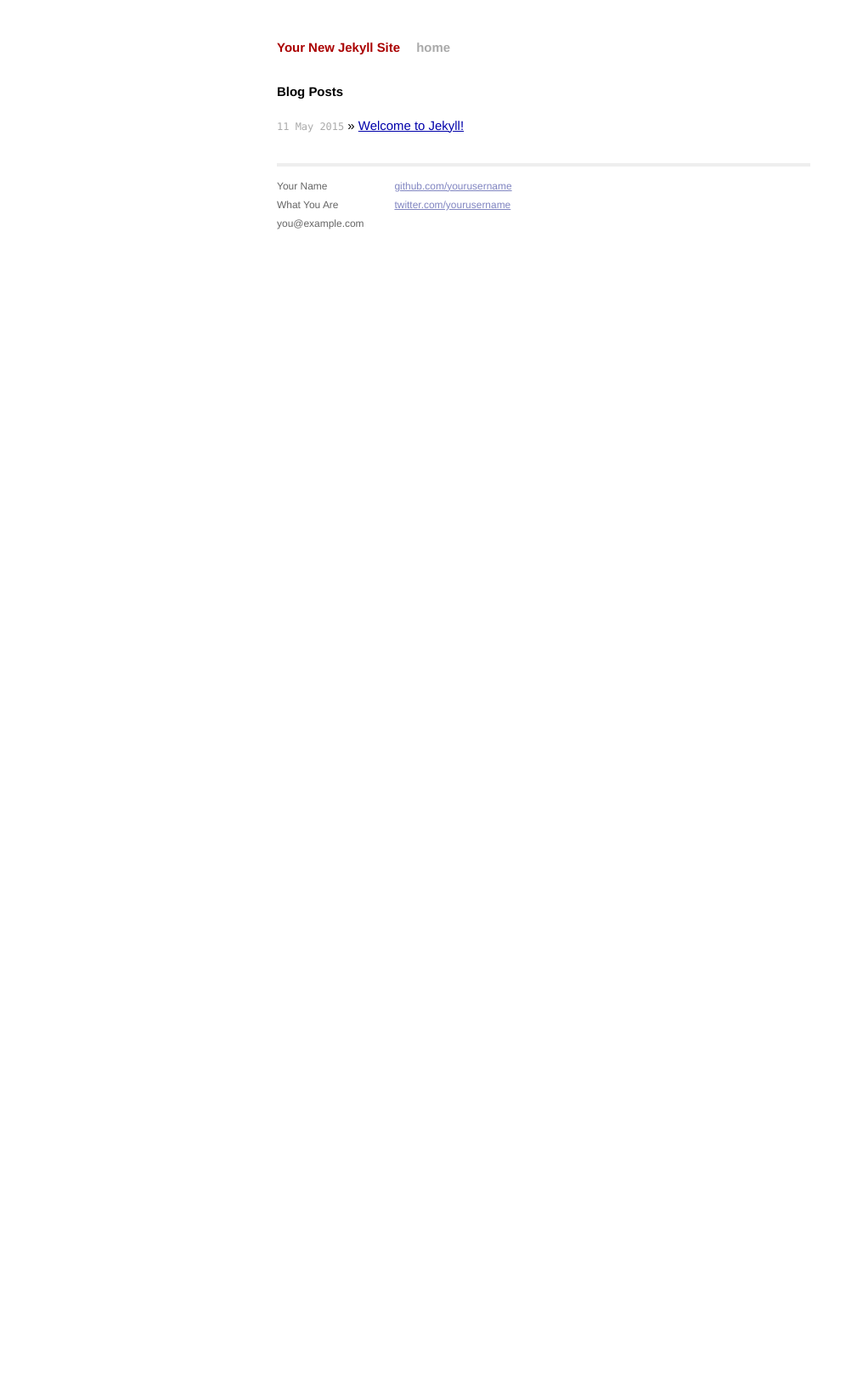
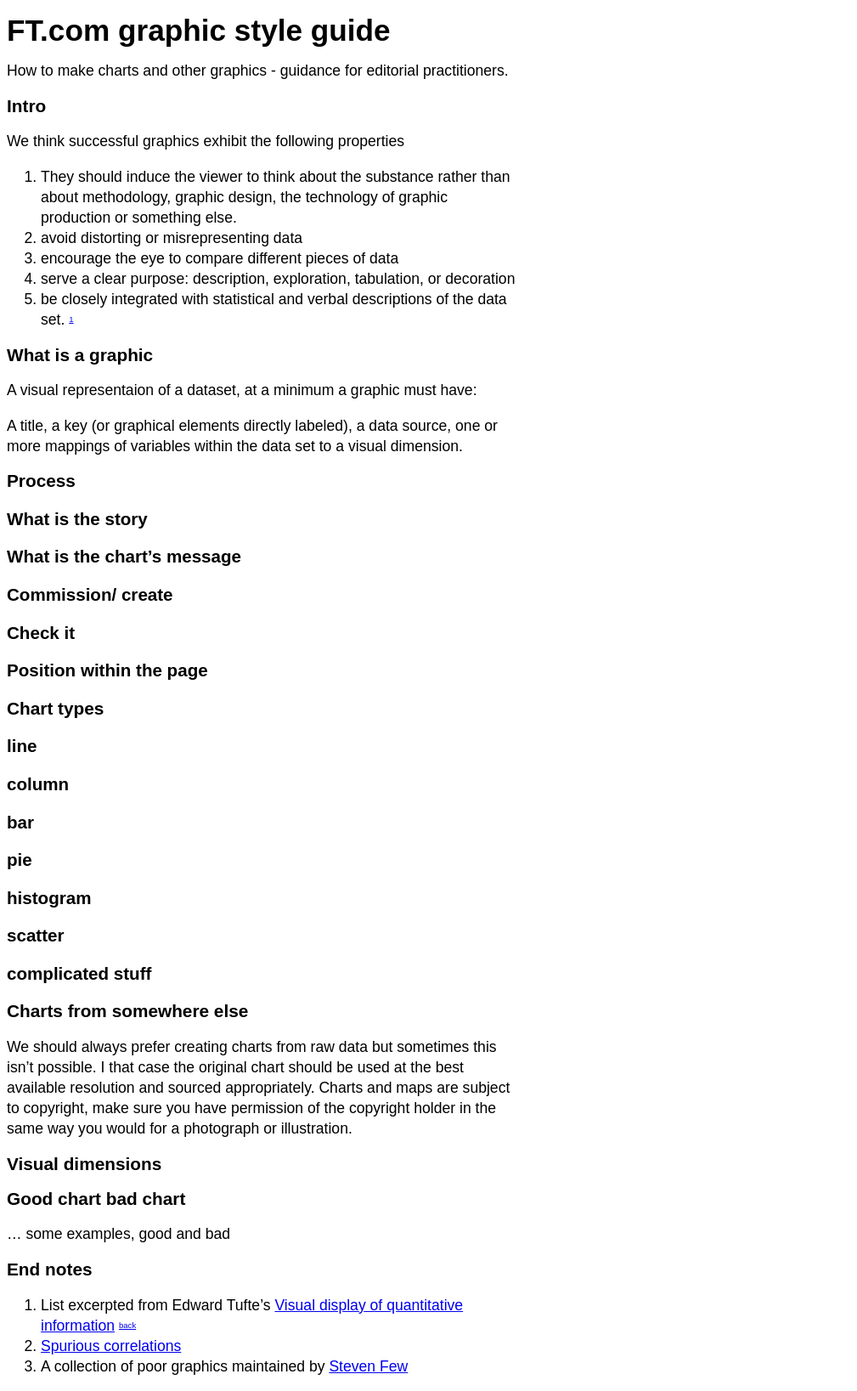
Before and after one commit to Financial-Times/graphics-style-guide, a Jekyll site: the page built from index.md, in a window 1280 px wide. Shown: the whole page at 85% size, without its empty margins (0-1009 px from the left). Built offline with Jekyll 4.4.1, drawn with Linux system fonts in a browser that asks for light colours; Markdown is read by kramdown in place of the engine named in the settings; before the commit the page ends 945 px from its top, so only the background shows below that.

Commit message:
stripping things back

```diff
--- a/_config.yml
+++ b/_config.yml
@@ -1,3 +1,3 @@
-name: Your New Jekyll Site
+name: FT.com graphics style guide
 markdown: redcarpet
 pygments: true
--- a/_layouts/default.html
+++ b/_layouts/default.html
@@ -5,40 +5,12 @@
         <meta http-equiv="X-UA-Compatible" content="IE=edge,chrome=1">
         <title>{{ page.title }}</title>
         <meta name="viewport" content="width=device-width">
-
-        <!-- syntax highlighting CSS -->
-        <link rel="stylesheet" href="/css/syntax.css">
-
-        <!-- Custom CSS -->
         <link rel="stylesheet" href="/css/main.css">
 
     </head>
     <body>
-
-        <div class="site">
-          <div class="header">
-            <h1 class="title"><a href="/">{{ site.name }}</a></h1>
-            <a class="extra" href="/">home</a>
-          </div>
-
-          {{ content }}
-
-          <div class="footer">
-            <div class="contact">
-              <p>
-                Your Name<br />
-                What You Are<br />
-                you@example.com
-              </p>
-            </div>
-            <div class="contact">
-              <p>
-                <a href="https://github.com/yourusername">github.com/yourusername</a><br />
-                <a href="https://twitter.com/yourusername">twitter.com/yourusername</a><br />
-              </p>
-            </div>
-          </div>
-        </div>
+    <div class="content">{{ content }}
+    </div>
 
     </body>
 </html>
--- a/css/main.css
+++ b/css/main.css
@@ -1,160 +1,51 @@
-/*****************************************************************************/
-/*
-/* Common
-/*
-/*****************************************************************************/
+sup{
+        vertical-align: top;
+        font-size: 0.8rem;
+      }
 
-/* Global Reset */
-* {
-  margin: 0;
-  padding: 0;
-}
+      body{
+        font-family:sans-serif;
+      }
+      .column{
+        display: block;
+        margin-left: auto;
+        margin-right: auto;
+        max-width:800px;
+      }
+      img{
+        width:100%;
+        padding-top:1rem;
+        padding-bottom:1rem;
+      }
+      .note img{
+        display:block;
+        width:30%;
+      }
+      h2{
+        font-size:1.3rem;
+      }
 
-html, body { height: 100%; }
+      blockquote{
+        font-family:serif;
+      }
+      .date{
+        border-top:1px solid #999;
+        color:#999;
+        padding-bottom:10px;
+        padding-top:10px;
+      }
 
-body {
-  background-color: #FFF;
-  font: 13.34px Helvetica, Arial, sans-serif;
-  font-size: small;
-  text-align: center;
-}
+      .content{
+        max-width:600px;
+        line-height:1.5rem;
+        font-size:1.1rem;
+      }
 
-h1, h2, h3, h4, h5, h6 {
-  font-size: 100%; }
-
-h1 { margin-bottom: 1em; }
-p { margin: 1em 0; }
-
-a         { color: #00a; }
-a:hover   { color: #000; }
-a:visited { color: #a0a; }
-
-/*****************************************************************************/
-/*
-/* Home
-/*
-/*****************************************************************************/
-.posts {
-  list-style-type: none;
-  margin-bottom: 2em;
-}
-
-.posts li {
-  line-height: 1.75em;
-}
-
-.posts span {
-  color: #aaa;
-  font-family: Monaco, "Courier New", monospace;
-  font-size: 80%;
-}
-
-/*****************************************************************************/
-/*
-/* Site
-/*
-/*****************************************************************************/
-
-.site {
-  font-size: 115%;
-  text-align: justify;
-  width: 42em;
-  margin: 3em auto 2em;
-  line-height: 1.5em;
-}
-
-.header a {
-  font-weight: bold;
-  text-decoration: none;
-}
-
-.title {
-  display: inline-block;
-  margin-bottom: 2em;
-}
-
-.title a {
-  color: #a00;
-}
-
-.title a:hover {
-  color: #000;
-}
-
-.header a.extra {
-  color: #aaa;
-  margin-left: 1em;
-}
-
-.header a.extra:hover {
-  color: #000;
-}
-
-.meta {
-  color: #aaa;
-}
-
-.footer {
-  font-size: 80%;
-  color: #666;
-  border-top: 4px solid #eee;
-  margin-top: 2em;
-  overflow: hidden;
-}
-
-.footer .contact {
-  float: left;
-  margin-right: 3em;
-}
-
-.footer .contact a {
-  color: #8085C1;
-}
-
-.footer .rss {
-  margin-top: 1.1em;
-  margin-right: -.2em;
-  float: right;
-}
-
-.footer .rss img {
-  border: 0;
-}
-
-/*****************************************************************************/
-/*
-/* Posts
-/*
-/*****************************************************************************/
-
-/* standard */
-.post pre {
-  border: 1px solid #ddd;
-  background-color: #eef;
-  padding: 0 .4em;
-}
-
-.post ul, .post ol {
-  margin-left: 1.35em;
-}
-
-.post code {
-  border: 1px solid #ddd;
-  background-color: #eef;
-  padding: 0 .2em;
-}
-
-.post pre code {
-  border: none;
-}
-
-/* terminal */
-.post pre.terminal {
-  border: 1px solid #000;
-  background-color: #333;
-  color: #FFF;
-}
-
-.post pre.terminal code {
-  background-color: #333;
-}
+      .note{
+        max-width:600px;
+        font-size:0.8rem;
+        line-height:1.2rem;
+      }
+      [href^="#"]{
+        vertical-align: top;
+        font-size: 0.6rem;
--- a/css/syntax.css
+++ /dev/null
@@ -1,60 +0,0 @@
-.highlight  { background: #ffffff; }
-.highlight .c { color: #999988; font-style: italic } /* Comment */
-.highlight .err { color: #a61717; background-color: #e3d2d2 } /* Error */
-.highlight .k { font-weight: bold } /* Keyword */
-.highlight .o { font-weight: bold } /* Operator */
-.highlight .cm { color: #999988; font-style: italic } /* Comment.Multiline */
-.highlight .cp { color: #999999; font-weight: bold } /* Comment.Preproc */
-.highlight .c1 { color: #999988; font-style: italic } /* Comment.Single */
-.highlight .cs { color: #999999; font-weight: bold; font-style: italic } /* Comment.Special */
-.highlight .gd { color: #000000; background-color: #ffdddd } /* Generic.Deleted */
-.highlight .gd .x { color: #000000; background-color: #ffaaaa } /* Generic.Deleted.Specific */
-.highlight .ge { font-style: italic } /* Generic.Emph */
-.highlight .gr { color: #aa0000 } /* Generic.Error */
-.highlight .gh { color: #999999 } /* Generic.Heading */
-.highlight .gi { color: #000000; background-color: #ddffdd } /* Generic.Inserted */
-.highlight .gi .x { color: #000000; background-color: #aaffaa } /* Generic.Inserted.Specific */
-.highlight .go { color: #888888 } /* Generic.Output */
-.highlight .gp { color: #555555 } /* Generic.Prompt */
-.highlight .gs { font-weight: bold } /* Generic.Strong */
-.highlight .gu { color: #aaaaaa } /* Generic.Subheading */
-.highlight .gt { color: #aa0000 } /* Generic.Traceback */
-.highlight .kc { font-weight: bold } /* Keyword.Constant */
-.highlight .kd { font-weight: bold } /* Keyword.Declaration */
-.highlight .kp { font-weight: bold } /* Keyword.Pseudo */
-.highlight .kr { font-weight: bold } /* Keyword.Reserved */
-.highlight .kt { color: #445588; font-weight: bold } /* Keyword.Type */
-.highlight .m { color: #009999 } /* Literal.Number */
-.highlight .s { color: #d14 } /* Literal.String */
-.highlight .na { color: #008080 } /* Name.Attribute */
-.highlight .nb { color: #0086B3 } /* Name.Builtin */
-.highlight .nc { color: #445588; font-weight: bold } /* Name.Class */
-.highlight .no { color: #008080 } /* Name.Constant */
-.highlight .ni { color: #800080 } /* Name.Entity */
-.highlight .ne { color: #990000; font-weight: bold } /* Name.Exception */
-.highlight .nf { color: #990000; font-weight: bold } /* Name.Function */
-.highlight .nn { color: #555555 } /* Name.Namespace */
-.highlight .nt { color: #000080 } /* Name.Tag */
-.highlight .nv { color: #008080 } /* Name.Variable */
-.highlight .ow { font-weight: bold } /* Operator.Word */
-.highlight .w { color: #bbbbbb } /* Text.Whitespace */
-.highlight .mf { color: #009999 } /* Literal.Number.Float */
-.highlight .mh { color: #009999 } /* Literal.Number.Hex */
-.highlight .mi { color: #009999 } /* Literal.Number.Integer */
-.highlight .mo { color: #009999 } /* Literal.Number.Oct */
-.highlight .sb { color: #d14 } /* Literal.String.Backtick */
-.highlight .sc { color: #d14 } /* Literal.String.Char */
-.highlight .sd { color: #d14 } /* Literal.String.Doc */
-.highlight .s2 { color: #d14 } /* Literal.String.Double */
-.highlight .se { color: #d14 } /* Literal.String.Escape */
-.highlight .sh { color: #d14 } /* Literal.String.Heredoc */
-.highlight .si { color: #d14 } /* Literal.String.Interpol */
-.highlight .sx { color: #d14 } /* Literal.String.Other */
-.highlight .sr { color: #009926 } /* Literal.String.Regex */
-.highlight .s1 { color: #d14 } /* Literal.String.Single */
-.highlight .ss { color: #990073 } /* Literal.String.Symbol */
-.highlight .bp { color: #999999 } /* Name.Builtin.Pseudo */
-.highlight .vc { color: #008080 } /* Name.Variable.Class */
-.highlight .vg { color: #008080 } /* Name.Variable.Global */
-.highlight .vi { color: #008080 } /* Name.Variable.Instance */
-.highlight .il { color: #009999 } /* Literal.Number.Integer.Long */
--- a/index.html
+++ /dev/null
@@ -1,13 +0,0 @@
----
-layout: default
-title: Your New Jekyll Site
----
-
-<div id="home">
-  <h1>Blog Posts</h1>
-  <ul class="posts">
-    {% for post in site.posts %}
-      <li><span>{{ post.date | date_to_string }}</span> &raquo; <a href="{{ post.url }}">{{ post.title }}</a></li>
-    {% endfor %}
-  </ul>
-</div>
--- /dev/null
+++ b/index.md
@@ -0,0 +1,53 @@
+---
+layout: default
+---
+#FT.com graphic style guide
+
+How to make charts and other graphics - guidance for editorial practitioners.
+
+##Intro
+
+We think successful graphics exhibit the following properties
+
+1. They should induce the viewer to think about the substance rather than about methodology, graphic design, the technology of graphic production or something else.
+2. avoid distorting or misrepresenting data
+3. encourage the eye to compare different pieces of data
+4. serve a clear purpose: description, exploration, tabulation, or decoration
+5. be closely integrated with statistical and verbal descriptions of the data set. [1](#end-notes)
+
+##What is a graphic
+
+A visual representaion of a dataset, at a minimum a graphic must have:
+
+A title, a key (or graphical elements directly labeled), a data source, one or more mappings of variables within the data set to a visual dimension.
+
+##Process
+
+###What is the story
+###What is the chart's message
+###Commission/ create
+###Check it
+###Position within the page
+
+##Chart types
+### line
+### column
+### bar
+### pie
+### histogram
+### scatter
+### complicated stuff
+
+## Charts from somewhere else
+We should always prefer creating charts from raw data but sometimes this isn't possible. I that case the original chart should be used at the best available resolution and sourced appropriately. Charts and maps are subject to copyright, make sure you have permission of the copyright holder in the same way you would for a photograph or illustration.
+
+## Visual dimensions
+
+##Good chart bad chart
+
+... some examples, good and bad
+
+##End notes
+1. List excerpted from Edward Tufte's [Visual display of quantitative information](http://www.edwardtufte.com/tufte/books_vdqi) [back](#ft-com-graphic-style-guide)
+2. [Spurious correlations](http://www.tylervigen.com/)
+3. A collection of poor graphics maintained by [Steven Few](http://www.perceptualedge.com/examples.php)
```
Also changed, not shown: _posts/2015-05-11-welcome-to-jekyll.markdown (deleted, +0 -24 lines).
